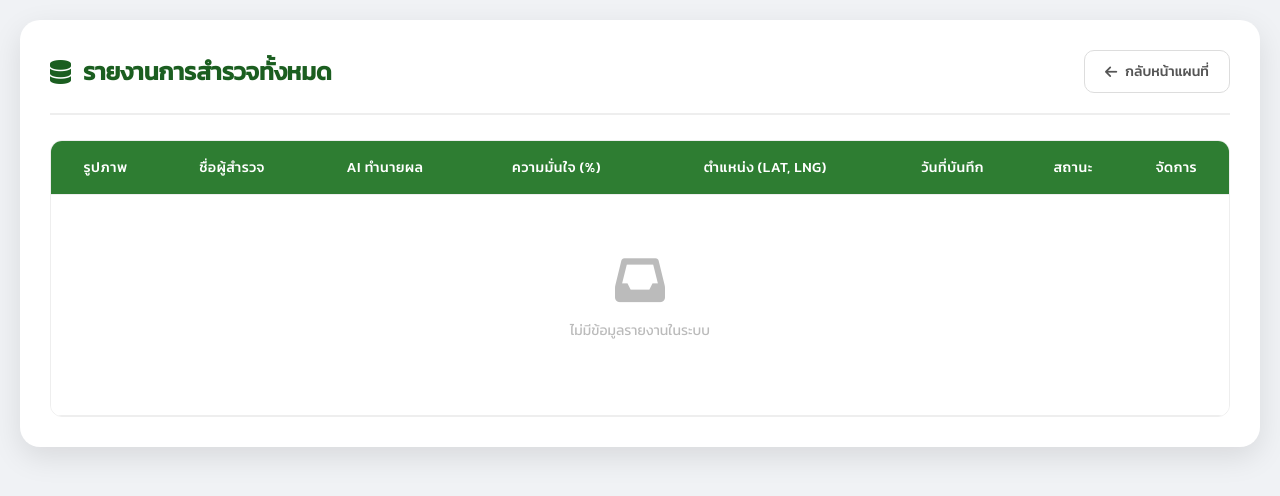
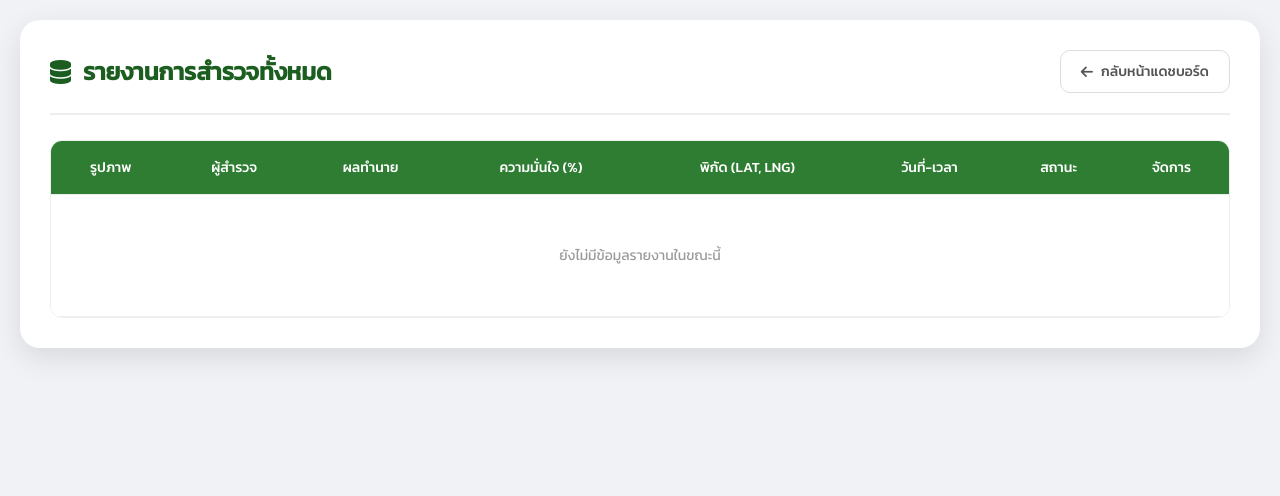
Before and after one commit to Mwhymj/Zanthoxylum-limonella, a Flask app: template templates/admin_reports.html in a window 1280 px wide. Shown: the top 496 px of the page. Run offline with Flask 3, Linux system fonts and the light colour scheme; the template is opened without the code that fills it, so the values that code supplies are empty.

Commit message:
Update admin_reports.html

```diff
--- a/templates/admin_reports.html
+++ b/templates/admin_reports.html
@@ -12,37 +12,26 @@
 
         .container { max-width: 1250px; margin: auto; background: white; padding: 30px; border-radius: 20px; box-shadow: 0 10px 30px rgba(0,0,0,0.1); }
 
-        /* Header Section */
         .header { display: flex; justify-content: space-between; align-items: center; border-bottom: 2px solid #eee; padding-bottom: 20px; margin-bottom: 25px; }
         h2 { color: var(--primary); margin: 0; display: flex; align-items: center; gap: 12px; font-size: 24px; }
 
-        /* Table Styling */
         .table-responsive { overflow-x: auto; border-radius: 12px; border: 1px solid #eee; }
         table { width: 100%; border-collapse: collapse; background: white; font-size: 14px; min-width: 1000px; }
         th, td { padding: 16px 12px; border-bottom: 1px solid #eee; text-align: center; }
-        th { background-color: var(--secondary); color: white; font-weight: 500; text-transform: uppercase; letter-spacing: 0.5px; }
+        th { background-color: var(--secondary); color: white; font-weight: 500; text-transform: uppercase; }
         tr:hover { background-color: #f9fdf9; }
 
-        /* Image Preview */
         .img-preview { width: 70px; height: 70px; object-fit: cover; border-radius: 10px; cursor: pointer; border: 2px solid #fff; box-shadow: 0 2px 5px rgba(0,0,0,0.15); transition: 0.3s; }
-        .img-preview:hover { transform: scale(1.15); box-shadow: 0 5px 15px rgba(0,0,0,0.3); }
+        .img-preview:hover { transform: scale(1.15); }
 
-        /* Status & Badges */
-        .badge { padding: 6px 14px; border-radius: 20px; font-size: 12px; color: white; background: var(--primary); font-weight: 400; }
+        .badge { padding: 6px 14px; border-radius: 20px; font-size: 12px; color: white; background: var(--primary); }
         .badge-confidence { background: #e8f5e9; color: #2e7d32; padding: 5px 10px; border-radius: 6px; font-weight: bold; border: 1px solid #c8e6c9; }
 
-        /* Buttons */
         .btn-back { text-decoration: none; color: #555; font-size: 14px; padding: 10px 20px; border-radius: 10px; background: #fff; border: 1px solid #ddd; transition: 0.3s; display: flex; align-items: center; gap: 8px; font-weight: 500; }
-        .btn-back:hover { background: #f5f5f5; border-color: #bbb; transform: translateX(-5px); }
+        .btn-back:hover { background: #f5f5f5; transform: translateX(-5px); }
 
         .btn-delete { color: var(--danger); border: none; background: #fff5f5; cursor: pointer; font-size: 18px; transition: 0.3s; padding: 10px; border-radius: 8px; }
-        .btn-delete:hover { background: var(--danger); color: white; transform: rotate(10deg); }
-
-        /* ขยับปุ่มจัดการขึ้นมาอีกนิด */
-        .action-cell { display: flex; justify-content: center; align-items: center; gap: 10px; margin-top: -2px; }
-
-        .empty-state { padding: 60px; text-align: center; color: #bbb; }
-        .empty-state i { font-size: 50px; margin-bottom: 15px; display: block; }
+        .btn-delete:hover { background: var(--danger); color: white; }
     </style>
 </head>
 <body>
@@ -50,7 +39,7 @@
 <div class="container">
     <div class="header">
         <h2><i class="fas fa-database"></i> รายงานการสำรวจทั้งหมด</h2>
-        <a href="/dashboard" class="btn-back"><i class="fas fa-arrow-left"></i> กลับหน้าแผนที่</a>
+        <a href="/dashboard" class="btn-back"><i class="fas fa-arrow-left"></i> กลับหน้าแดชบอร์ด</a>
     </div>
 
     <div class="table-responsive">
@@ -58,11 +47,11 @@
             <thead>
                 <tr>
                     <th>รูปภาพ</th>
-                    <th>ชื่อผู้สำรวจ</th>
-                    <th>AI ทำนายผล</th>
+                    <th>ผู้สำรวจ</th>
+                    <th>ผลทำนาย</th>
                     <th>ความมั่นใจ (%)</th>
-                    <th>ตำแหน่ง (Lat, Lng)</th>
-                    <th>วันที่บันทึก</th>
+                    <th>พิกัด (Lat, Lng)</th>
+                    <th>วันที่-เวลา</th>
                     <th>สถานะ</th>
                     <th>จัดการ</th>
                 </tr>
@@ -79,45 +68,40 @@
                                 <div style="font-size: 24px; color: #ddd;"><i class="fas fa-image-slash"></i></div>
                             {% endif %}
                         </td>
-                        <td><strong>{{ report.surveyor if report.surveyor else 'Guest' }}</strong></td>
-                        <td>
-                            <span style="color: var(--primary); font-weight: 500;">
-                                {{ report.prediction if report.prediction else 'ไม่ทราบชนิด' }}
-                            </span>
-                        </td>
+                        <td><strong>{{ report.surveyor if report.surveyor else 'ไม่ระบุ' }}</strong></td>
+                        <td>{{ report.prediction if report.prediction else 'ไม่มีข้อมูล' }}</td>
                         <td>
                             <span class="badge-confidence">
-                                {# แก้ไขค่าความมั่นใจ ป้องกัน Error 500 #}
+                                {# แก้ไขการคำนวณความมั่นใจไม่ให้เกิน 100% #}
                                 {% if report.confidence is not none %}
-                                    {{ (report.confidence * 100)|round(2) }}%
+                                    {% if report.confidence > 1 %}
+                                        {{ report.confidence|round(2) }}%
+                                    {% else %}
+                                        {{ (report.confidence * 100)|round(2) }}%
+                                    {% endif %}
                                 {% else %}
                                     0.00%
                                 {% endif %}
                             </span>
                         </td>
                         <td>
-                            <small style="color: #777;">
-                                {{ "%.5f"|format(report.lat|float) if report.lat else '0.00000' }}<br>
-                                {{ "%.5f"|format(report.lng|float) if report.lng else '0.00000' }}
+                            <small style="color: #666;">
+                                {{ "%.5f"|format(report.lat|float) if report.lat else '0.00' }},
+                                {{ "%.5f"|format(report.lng|float) if report.lng else '0.00' }}
                             </small>
                         </td>
                         <td><small>{{ report.timestamp if report.timestamp else '-' }}</small></td>
-                        <td><span class="badge">{{ report.status if report.status else 'สำเร็จ' }}</span></td>
+                        <td><span class="badge">{{ report.status if report.status else 'completed' }}</span></td>
                         <td>
-                            <div class="action-cell">
-                                <button onclick="deleteReport('{{ report.id }}')" class="btn-delete" title="ลบข้อมูล">
-                                    <i class="fas fa-trash-alt"></i>
-                                </button>
-                            </div>
+                            <button onclick="deleteReport('{{ report.id }}')" class="btn-delete" title="ลบข้อมูล">
+                                <i class="fas fa-trash-alt"></i>
+                            </button>
                         </td>
                     </tr>
                     {% endfor %}
                 {% else %}
                     <tr>
-                        <td colspan="8" class="empty-state">
-                            <i class="fas fa-inbox"></i>
-                            <p>ไม่มีข้อมูลรายงานในระบบ</p>
-                        </td>
+                        <td colspan="8" style="padding: 50px; color: #999;">ยังไม่มีข้อมูลรายงานในขณะนี้</td>
                     </tr>
                 {% endif %}
             </tbody>
@@ -127,21 +111,17 @@
 
 <script>
     async function deleteReport(id) {
-        if(confirm('⚠️ ยันยืนการลบข้อมูล?\nเมื่อลบแล้วจะไม่สามารถกู้คืนพิกัดและรูปภาพได้')) {
+        if(confirm('⚠️ ยืนยันการลบรายงานนี้ถาวร?')) {
             try {
-                const response = await fetch(`/api/delete/${id}`, {
-                    method: 'POST',
-                    headers: { 'Content-Type': 'application/json' }
-                });
+                const response = await fetch(`/api/delete/${id}`, { method: 'POST' });
                 const data = await response.json();
-
                 if(data.status === 'success') {
                     location.reload();
                 } else {
-                    alert('Error: ' + (data.message || 'ไม่สามารถลบข้อมูลได้'));
+                    alert('Error: ' + data.message);
                 }
-            } catch (error) {
-                alert('เซิร์ฟเวอร์ขัดข้อง ไม่สามารถลบข้อมูลได้ในขณะนี้');
+            } catch (err) {
+                alert('ไม่สามารถเชื่อมต่อเซิร์ฟเวอร์ได้');
             }
         }
     }
```
